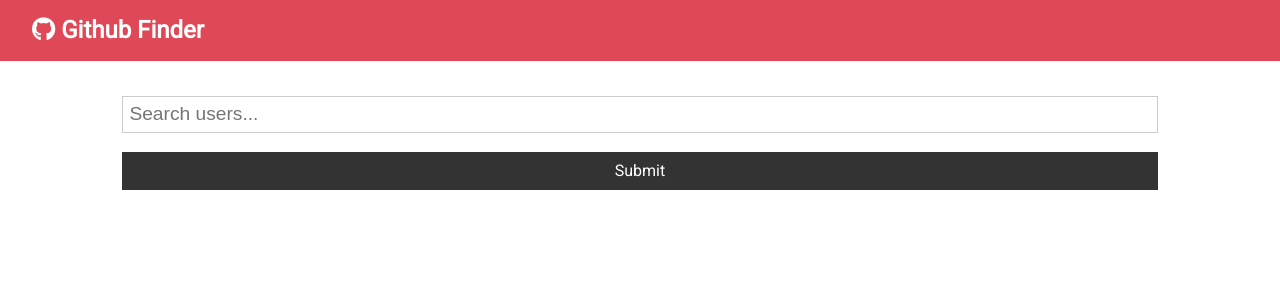
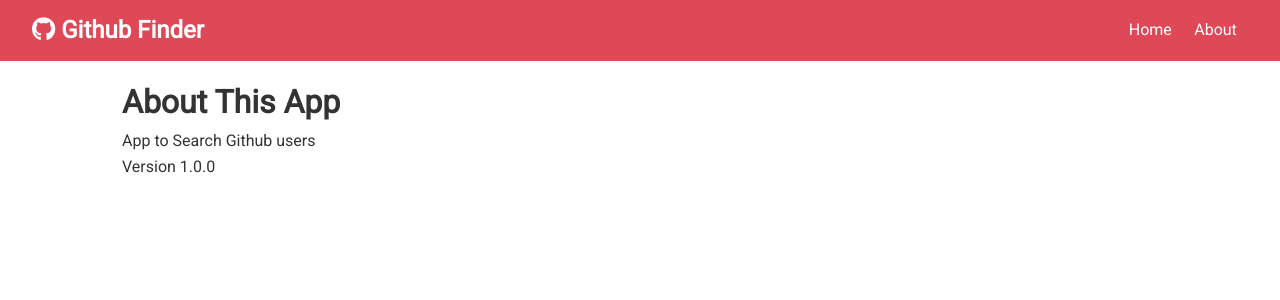
Before and after one commit to alxanderapollo/Github-Finder, a React (Create React App) app: page /about in a window 1280 px wide. Shown: the top 300 px of the page. Built offline with nearby package versions, Linux system fonts and the light colour scheme.

Commit message:
Added basic routing, and link library to keep the state of our information

```diff
--- a/package.json
+++ b/package.json
@@ -9,6 +9,7 @@
     "axios": "^0.22.0",
     "react": "^17.0.2",
     "react-dom": "^17.0.2",
+    "react-router-dom": "^5.3.0",
     "react-scripts": "^4.0.3",
     "web-vitals": "^1.0.1"
   },
--- a/src/App.js
+++ b/src/App.js
@@ -1,10 +1,13 @@
 import "./App.css";
+//going to be used to make click links render in a new tab
+import { BrowserRouter as Router, Switch, Route } from "react-router-dom";
 import Navbar from "./components/layout/Navbar";
 import Users from "./components/users/Users";
 import axios from "axios";
-import React from "react";
+import React, {Fragment} from "react";
 import Search from "./components/users/Search";
-import Alert from './components/layout/Alert';
+import About from './components/pages/About'
+import Alert from "./components/layout/Alert";
 //1. once the form is submitted it calls onSubmit() in the component
 //.2 onsubmit calls on a prop function called search users (inside of the app Component) and passes in the text
 //3. app js calls the functions search users which is inside of the app js
@@ -14,7 +17,7 @@
   state = {
     users: [], //stores all the users that come back from res.date --> axios
     loading: false, //loading will be to tell the user when the data is coming in, so will be using a spinner in place that says "loading..," until the data comes in
-    alert: null
+    alert: null,
   };
 
   //life cycle method
@@ -66,20 +69,27 @@
 
   //setting setAlert
   setAlert = (msg, type) => {
-    this.setState({alert:{msg, type}})
+    this.setState({ alert: { msg, type } });
     //time out the alert otherwise it will stick to the screen indefinitly
-    setTimeout(() => this.setState({alert:null}), 5000);
-  }
+    setTimeout(() => this.setState({ alert: null }), 5000);
+  };
   render() {
     //destructure state
-    const {users, loading} = this.state;
+    const { users, loading } = this.state;
     return (
+      <Router>
         <div>
           {/* passing title as a prop and custom icon*/}
           <Navbar />
           <div className="container">
-          <Alert alert={this.state.alert}/>
-
+            <Alert alert={this.state.alert} />
+            {/* routes are wrapped around a switch so that it shows one at a time */}
+            <Switch>
+              <Route
+                exact
+                path="/"
+                render={(props) => (
+                  <Fragment>
                     {/* adding props so it can pass values back up rather than down, AKA prop drilling */}
                     {/* Clear users is also being sent up from search into app */}
                     {/* Want to conditionally render the clear button, only if there are users on the screen otherwise not, */}
@@ -88,11 +98,18 @@
                       searchUsers={this.searchUsers}
                       clearUsers={this.clearUsers}
                       showClear={users.length > 0 ? true : false}
-            setAlert = {this.setAlert}
+                      setAlert={this.setAlert}
                     />
                     <Users loading={loading} users={users} />
+                  </Fragment>
+                )}
+              />
+              {/* sinlge component that will route to the about page */}
+              <Route exact path ='/about'component={About}/>
+            </Switch>
           </div>
         </div>
+      </Router>
     );
   }
 }
--- a/src/components/layout/Navbar.js
+++ b/src/components/layout/Navbar.js
@@ -2,10 +2,16 @@
 //React.component because its class based component rather than a function based one
 //impt for short
 import PropTypes from "prop-types";
+import {Link} from 'react-router-dom'
 
 //destructuring the props as icon and title only
 const Navbar = ({ icon, title }) => {
   //prop types - type checking tells the developer what type of props it is
+
+  // For the nav bar we can't use a tags because the information
+  //on the website is erased from page to page, instead we use Link which is a non default
+  //library which is why it has curly braces around it like this {LINK}
+  //notice that link uses to instead of href
 
   return (
     <nav className="navbar bg-primary">
@@ -13,6 +19,16 @@
         {/* creates a github icon with nav bar look at docs  */}
         <i className={icon} /> {title}
       </h1>
+
+      <ul>
+        <li>
+          <Link to='/'> Home</Link>
+        </li>
+        <li>
+          <Link to='/about'>About</Link>
+        </li>
+      </ul>
+
     </nav>
   );
 };
--- /dev/null
+++ b/src/components/pages/About.js
@@ -0,0 +1,14 @@
+import React, { Fragment } from "react";
+
+export const About = () => {
+  return (
+    <Fragment>
+      <div>
+        <h1>About This App</h1>
+        <p> App to Search Github users</p>
+        <p>Version 1.0.0</p>
+      </div>
+    </Fragment>
+  );
+};
+export default About;
```
Also changed, not shown: 2 other files (tests, documents, lock files or other folders). Lines whose indentation alone changed are shown as unchanged.
